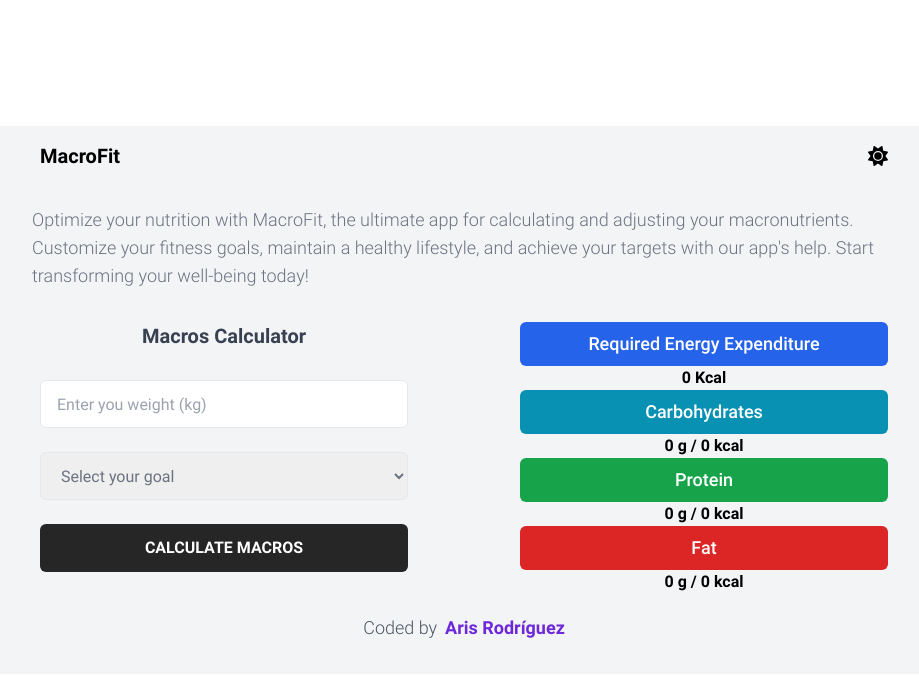
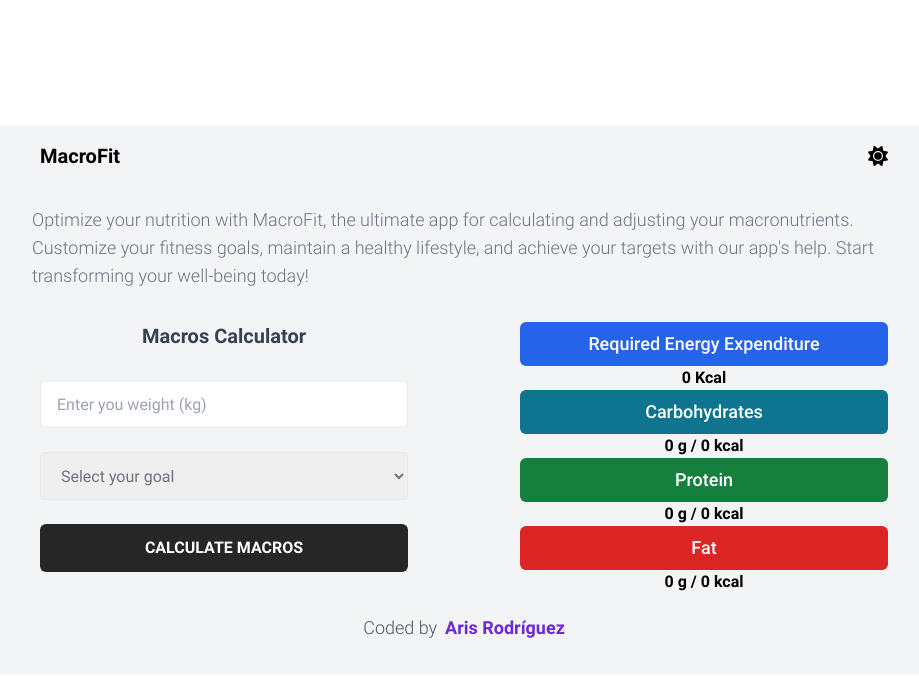
Before and after one commit to arisrodriguez/macrofit, a React (Vite) app: page / in a window 1280 px wide. Shown: the top 676 px of the page, without its empty margins (176-1095 px from the left). Built offline with nearby package versions, Linux system fonts and the light colour scheme.

Commit message:
Cambios para mejorar la accesiblidad. Dados por reporte de auditoria de Google Lighthouse

```diff
--- a/index.html
+++ b/index.html
@@ -4,6 +4,12 @@
 <head>
   <meta charset="UTF-8" />
   <link rel="icon" type="image/svg+xml" href="src/assets/images/calculator.svg" />
+  <!-- Español -->
+  <meta name="description" lang="es"
+    content="MacroFit: Calcula fácilmente tus macronutrientes según tu sexo, edad, peso, estatura y objetivo fitness. Diseñada para hombres y mujeres, te ayuda a alcanzar tus metas con precisión.">
+  <!-- Inglés -->
+  <meta name="description" lang="en"
+    content="MacroFit: Easily calculate your macronutrients based on your gender, age, weight, height, and fitness goal. Designed for both men and women to help you achieve your targets with precision.">
   <meta name="viewport" content="width=device-width, initial-scale=1.0" />
   <title>Home - MacroFit</title>
 </head>
--- a/src/App.jsx
+++ b/src/App.jsx
@@ -2,7 +2,7 @@ import { Header } from './components/Header'
 import { AppOverview } from './components/AppOverview'
 import { Content } from './components/Content'
 import { Footer } from './components/Footer'
-import './App.css'
+import './index.css'
 
 /**
  * Componente App
--- a/src/components/Form.jsx
+++ b/src/components/Form.jsx
@@ -96,7 +96,7 @@ export const Form = ({ onResults }) => {
                     </div>
                     <div className="pb-6">
                         <select
-                            id="dropdown"
+                            id="goals"
                             value={goal}
                             onChange={(e) => setGoal(e.target.value)}
                             className="w-full px-4 py-2 h-[48px] border rounded-md font-regular text-gray-500 focus:outline-none focus:ring-2 focus:ring-blue-500"
--- a/src/components/Results.jsx
+++ b/src/components/Results.jsx
@@ -15,7 +15,6 @@
  * @param {number} props.results.proteincal - Calorías de proteínas calculados.
  * @param {number} props.results.fat - Gramos de grasa calculados.
  * @param {number} props.results.fatcal - Calorías de grasas calculados.
- *
  * @returns {JSX.Element} - El componente `Results` que muestra los resultados de los cálculos.
  */
 
@@ -25,15 +24,15 @@ export const Results = ({ results }) => {
             <div className="md:w-full">
                 <div className="md:items-center md:justify-center">
                     <div>
-                        <h3 className="font-medium text-lg text-white bg-blue-600 rounded-md py-2">Required Energy Expenditure</h3>
+                        <h2 className="font-medium text-lg text-white bg-blue-600 rounded-md py-2">Required Energy Expenditure</h2>
                         <span className="font-semibold dark:text-white" id="cals">{results.calories} Kcal</span>
                     </div>
                     <div>
-                        <h3 className="font-medium text-lg text-white bg-cyan-600 rounded-md py-2">Carbohydrates</h3>
+                        <h3 className="font-medium text-lg text-white bg-cyan-700 rounded-md py-2">Carbohydrates</h3>
                         <span className="font-semibold dark:text-white" id="carbs">{results.carbs} g / {results.carbscal} kcal</span>
                     </div>
                     <div>
-                        <h3 className="font-medium text-lg text-white bg-green-600 rounded-md py-2">Protein</h3>
+                        <h3 className="font-medium text-lg text-white bg-green-700 rounded-md py-2">Protein</h3>
                         <span className="font-semibold dark:text-white" id="protein">{results.protein} g / {results.proteincal} kcal</span>
                     </div>
                     <div>
--- a/src/index.css
+++ b/src/index.css
@@ -14,6 +14,8 @@
         src: url('./assets/Fonts/Roboto-Light.ttf') format('truetype');
         font-weight: 300;
         font-style: normal;
+        font-display: swap;
+        /*Priorizar visibilidad*/
     }
 
     @font-face {
@@ -21,6 +23,8 @@
         src: url('./assets/Fonts/Roboto-Regular.ttf') format('truetype');
         font-weight: 400;
         font-style: normal;
+        font-display: swap;
+        /*Priorizar visibilidad*/
     }
 
     @font-face {
@@ -28,6 +32,8 @@
         src: url('./assets/Fonts/Roboto-Medium.ttf') format('truetype');
         font-weight: 500;
         font-style: normal;
+        font-display: swap;
+        /*Priorizar visibilidad*/
     }
 
     @font-face {
@@ -35,6 +41,8 @@
         src: url('./assets/Fonts/Roboto-Bold.ttf') format('truetype');
         font-weight: 700;
         font-style: normal;
+        font-display: swap;
+        /*Priorizar visibilidad*/
     }
 
 }
```
Also changed, not shown: src/App.css (deleted).
